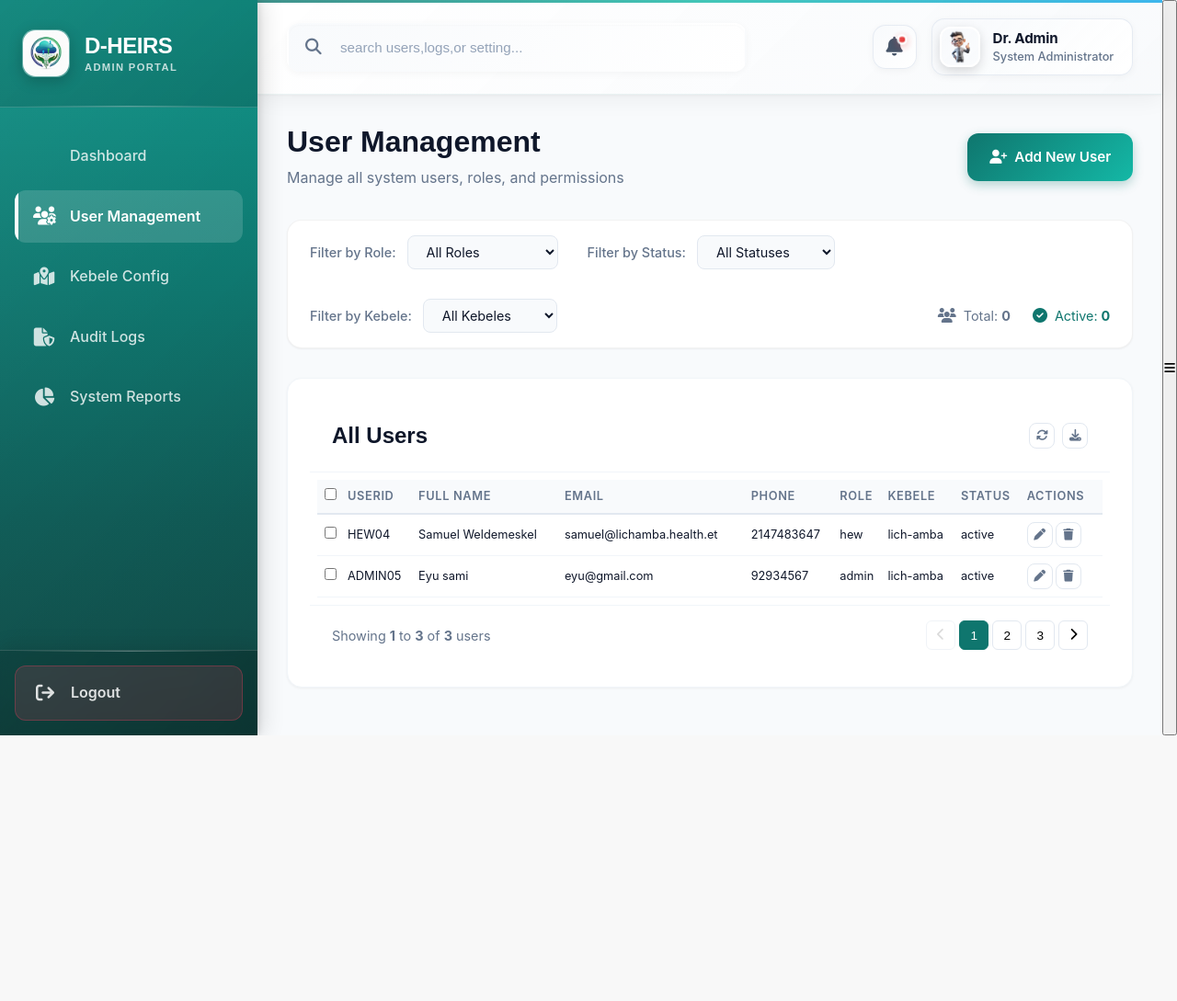
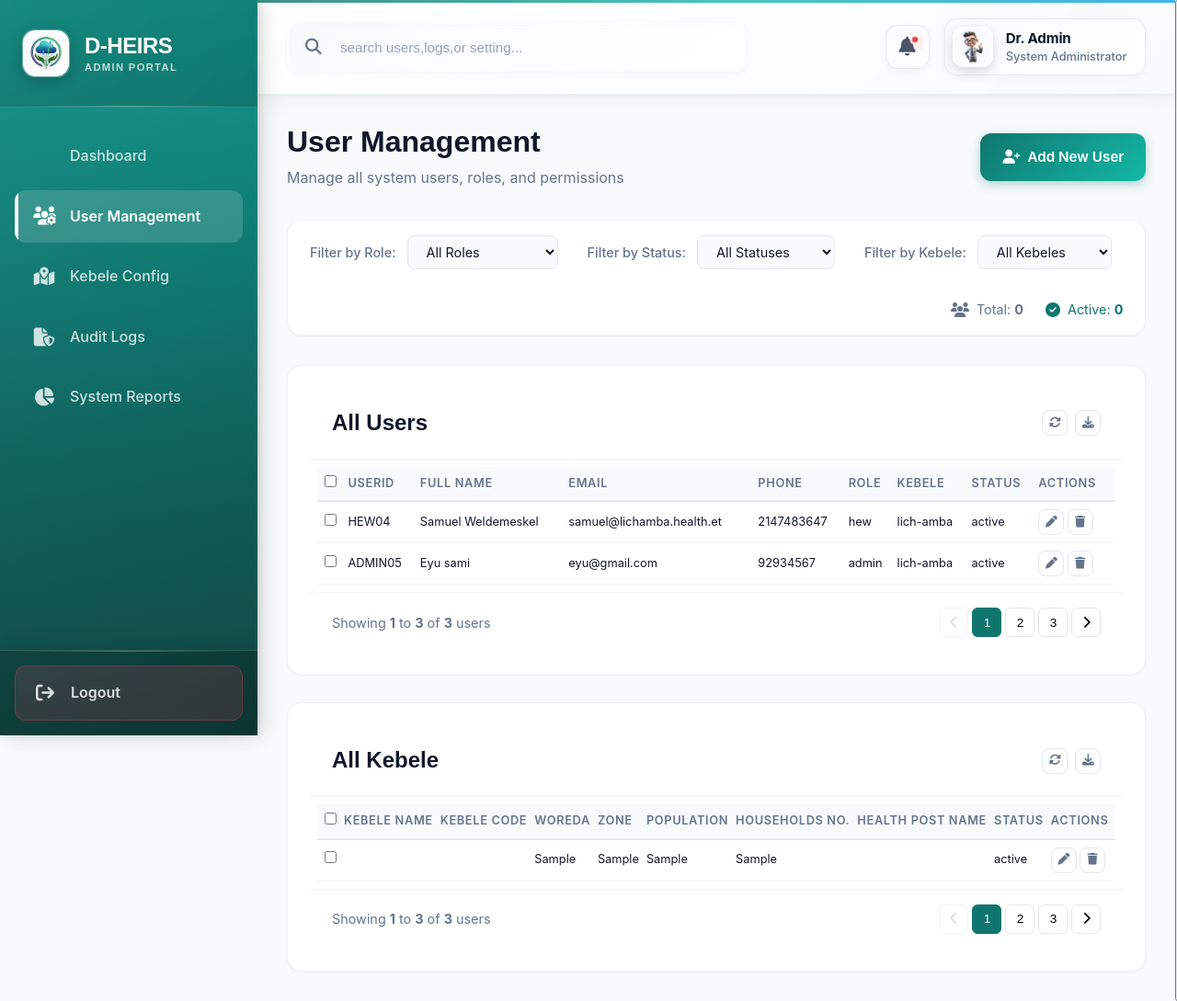
Before and after one commit to Nehimi/D-HIERS, a PHP site: page /D-HEIRS/user_management.php in a window 1280 px wide. Shown: the whole page at 92% size. Before the commit the page ends 800 px from the top, so only its background shows below. Run offline with PHP 8.4, Linux system fonts and the light colour scheme; data comes from the database, SQL or seed files in the repository; tables that the repository leaves empty or names only in its code hold one stand-in row (values such as "Sample post"); data that the repository does not hold is empty.

Commit message:
add kebele.php and display in user mangemant dashboard

```diff
--- a/user_management.php
+++ b/user_management.php
@@ -229,6 +229,88 @@ if (isset($_GET['delete'])) {
           </div>
         </div>
       </div>
+      <div style="margin-top: 30px;" class="card-panel">
+        <div class="table-header">
+          <h2>All Kebele</h2>
+          <div class="table-actions">
+            <button class="btn-icon" id="refreshBtn" title="Refresh">
+              <i class="fa-solid fa-rotate"></i>
+            </button>
+            <button class="btn-icon" id="exportBtn" title="Export to CSV">
+              <i class="fa-solid fa-download"></i>
+            </button>
+          </div>
+        </div>
+
+        <div class="table-wrapper">
+          <table class="data-table">
+            <thead>
+              <tr>
+                <th>
+                  <input type="checkbox" id="selectAll">
+                </th>
+                <th>Kebele Name</th>
+                <th>Kebele Code</th>
+                <th>Woreda</th>
+                <th>Zone</th>
+                <th>Population</th>
+                <th>Households No.</th>
+                <th>Health Post Name</th>
+                <th>Status</th>
+                <th>Actions</th>
+              </tr>
+            </thead>
+            <tbody id="usersTableBody">
+              <?php
+              $sql = mysqli_query($dataBaseConnection, "SELECT * FROM kebele ORDER BY id DESC");
+              while ($row = mysqli_fetch_assoc($sql)) {
+                echo "<tr>";
+                echo "<td data-label='Select'>" . "<input type = 'checkbox' class = 'row-checkbox'>" . "</td>";
+                echo "<td data-label='User' class='primary-cell'>" . $row['kebeleName'] . "</td>";
+                echo "<td>" . $row['kebeleCode'] . "</td>";
+                echo "<td>" . $row['woreda'] . "</td>";
+                echo "<td>" . $row['zone'] . "</td>";
+                echo "<td>" . $row['population'] . "</td>";
+                echo "<td>" . $row['households'] . "</td>";
+                echo "<td>" . $row['healthPostName'] . "</td>";
+                echo "<td>" . $row['status'] . "</td>";
+                echo "<td>
+                <form class='action-buttons' method='post'>
+                    <input type='hidden' name='id' value='" . $row['id'] . "'>
+
+                    <a href='kebele_config.php?edit={$row['id']}' class='btn-icon'>
+                        <i class='fa-solid fa-pen'></i>
+                    </a>
+
+                  <a href='user_management.php?delete={$row['id']}' class='btn-icon' onclick=\"return confirm('Are you sure you want to delete this user?');\">
+                  <i class='fa-solid fa-trash'></i>
+                  </a>
+                </form>
+                </td>";
+                echo "</tr>";
+              }
+              ?>
+            </tbody>
+          </table>
+        </div>
+        <div class="table-footer">
+          <div class="showing-info">
+            Showing <strong id="showingStart">1</strong> to <strong id="showingEnd">3</strong> of <strong
+              id="showingTotal">3</strong> users
+          </div>
+          <div class="pagination">
+            <button class="page-btn" disabled>
+              <i class="fa-solid fa-chevron-left"></i>
+            </button>
+            <button class="page-btn active">1</button>
+            <button class="page-btn">2</button>
+            <button class="page-btn">3</button>
+            <button class="page-btn">
+              <i class="fa-solid fa-chevron-right"></i>
+            </button>
+          </div>
+        </div>
+      </div>
       <!-- Bulk Actions Panel (shown when users are selected) -->
       <div class="bulk-actions-panel" id="bulkActionsPanel" style="display: none;">
         <div class="bulk-info">
```
